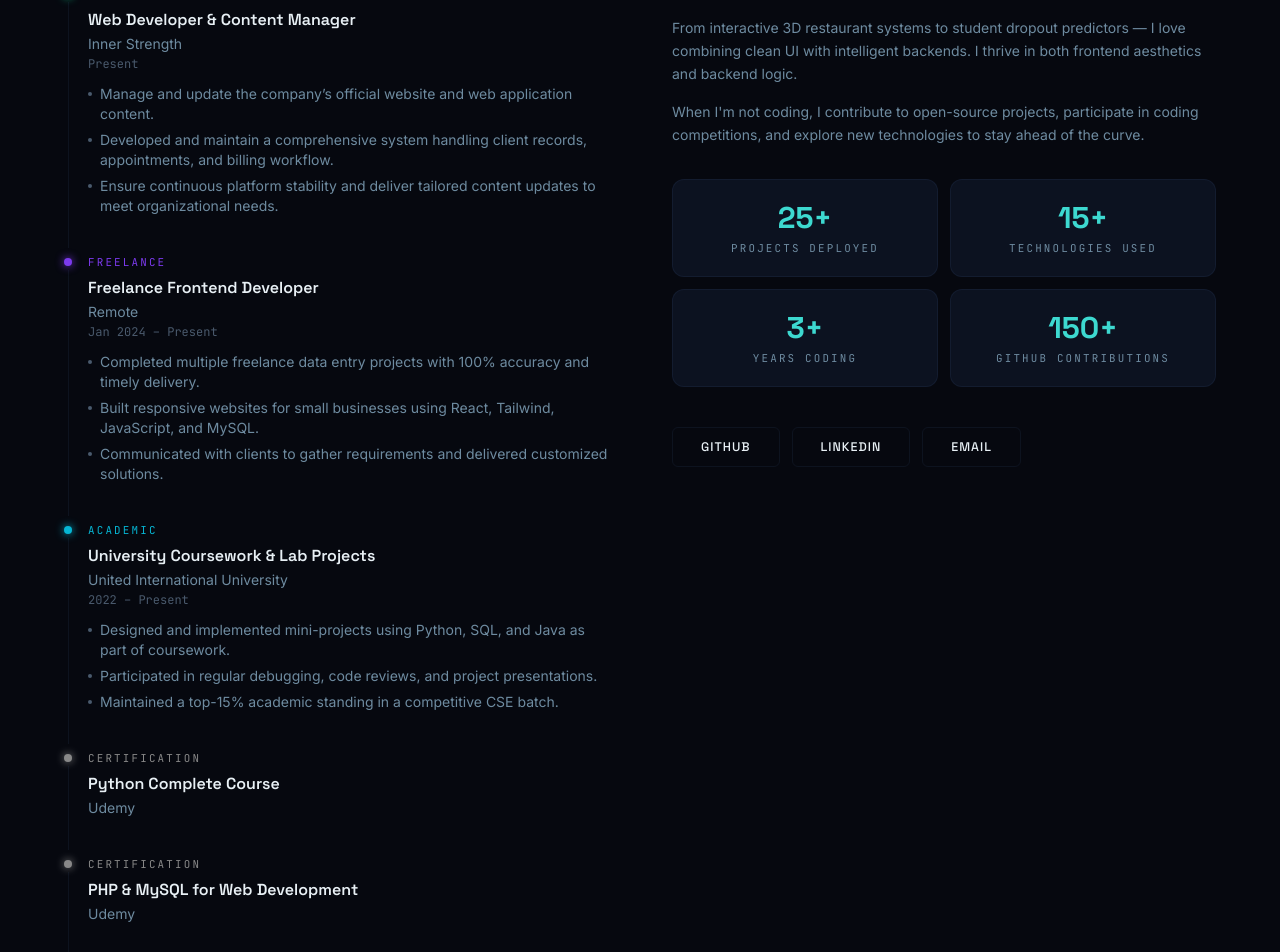
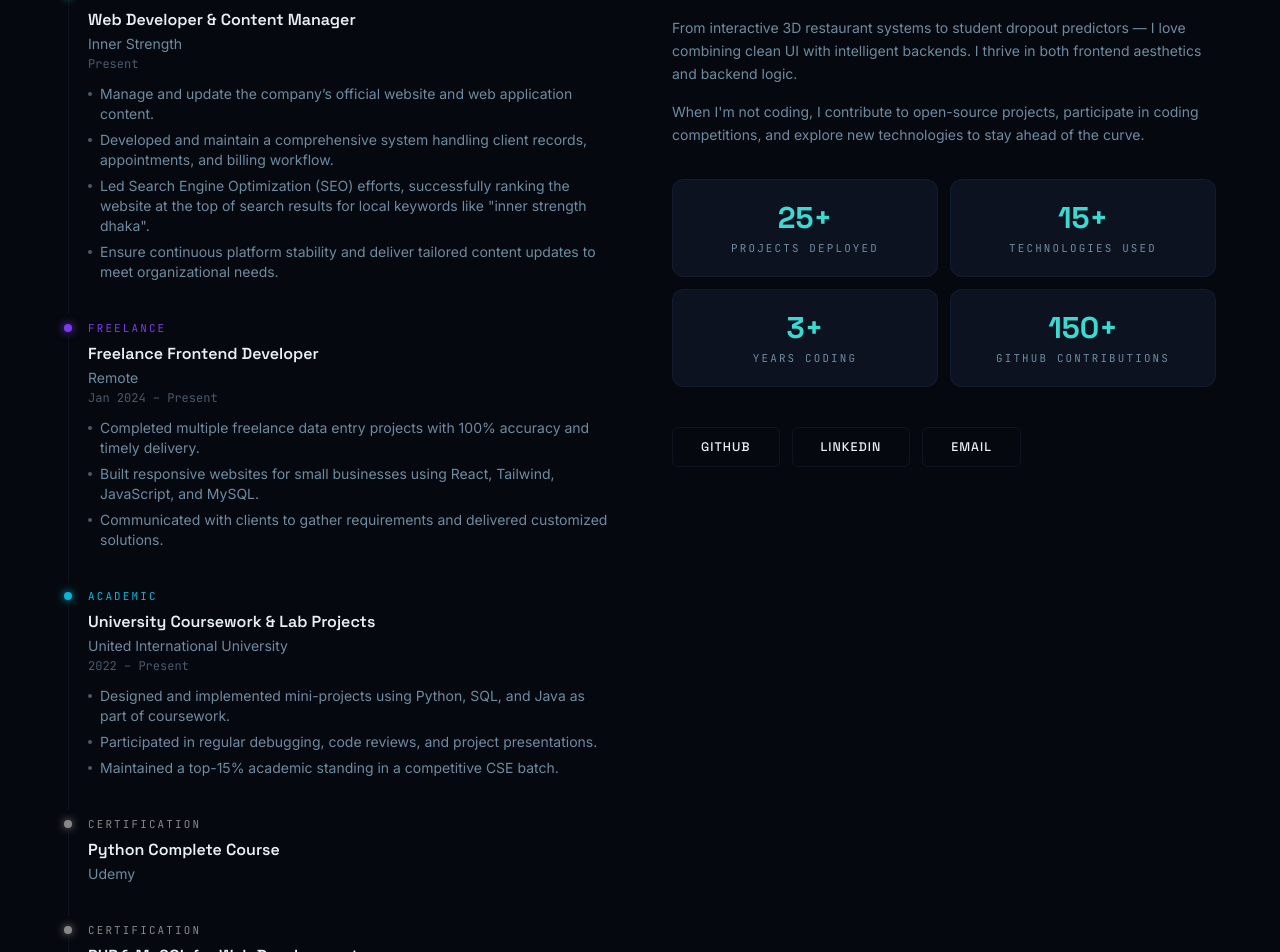
Before and after one commit to MH-Shomik/Simple_Portfolio, a React (Vite) app: page / in a window 1280 px wide. Shown: the part 1308-2260 px from the top of the page. Built offline with nearby package versions, Linux system fonts and the light colour scheme.

Commit message:
Highlight SEO achievements in Inner Strength role

```diff
--- a/src/data/resumeData.js
+++ b/src/data/resumeData.js
@@ -168,6 +168,7 @@ export const experience = [
     bullets: [
       'Manage and update the company’s official website and web application content.',
       'Developed and maintain a comprehensive system handling client records, appointments, and billing workflow.',
+      'Led Search Engine Optimization (SEO) efforts, successfully ranking the website at the top of search results for local keywords like "inner strength dhaka".',
       'Ensure continuous platform stability and deliver tailored content updates to meet organizational needs.',
     ],
     color: '#10b981',
```
